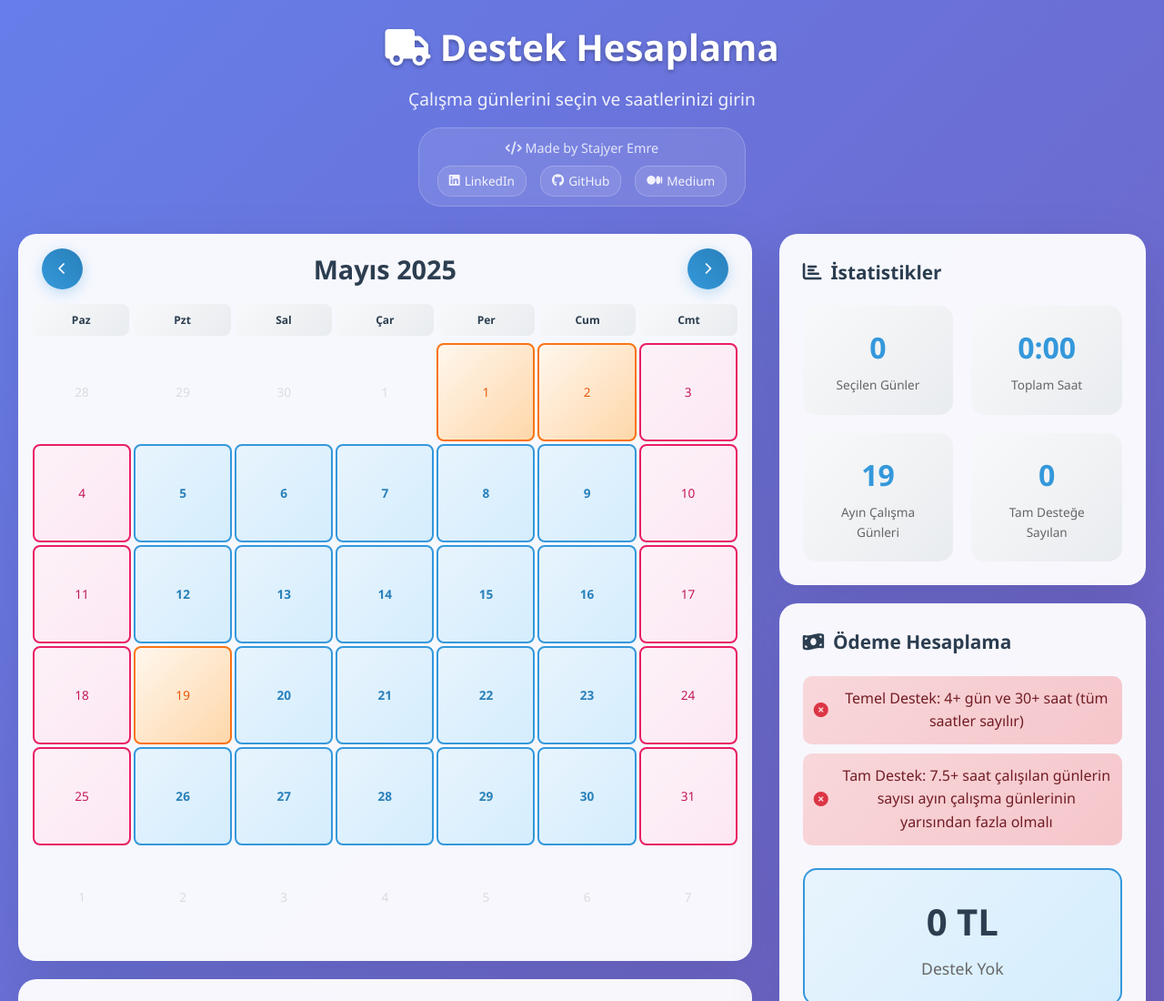
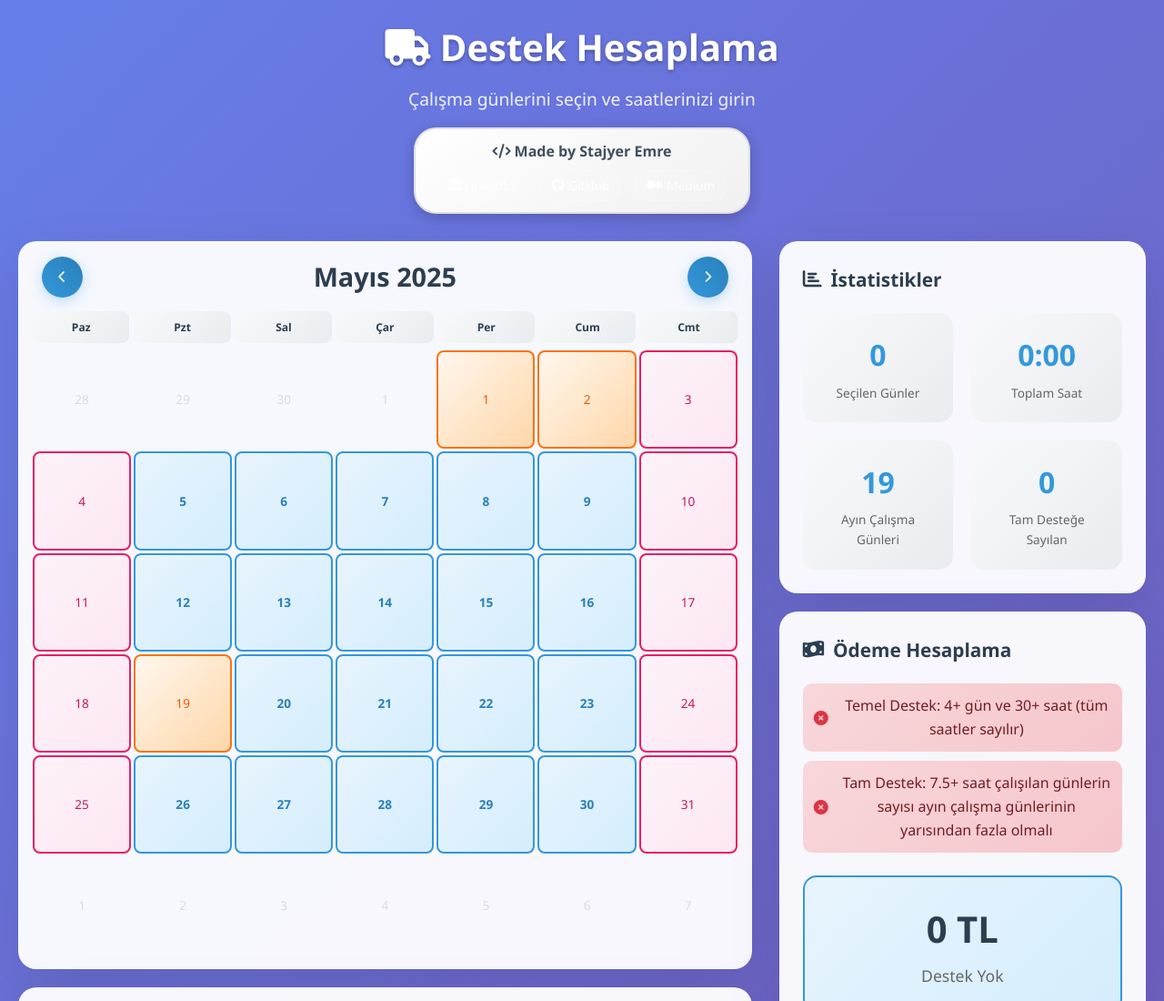
Before and after one commit to EmreYesilkaya/UDH, a plain HTML site: page index.html in a window 1280 px wide. Shown: the top 1100 px of the page at 91% size. Drawn offline with nearby package versions, Linux system fonts and the light colour scheme.

Commit message:
Make developer credit more visible with solid background and darker text

```diff
--- a/styles.css
+++ b/styles.css
@@ -42,19 +42,20 @@ body {
 
 .developer-credit {
     margin-top: 15px;
-    padding: 10px 20px;
-    background: rgba(255, 255, 255, 0.1);
+    padding: 12px 24px;
+    background: linear-gradient(145deg, #ffffff, #f0f0f0);
+    color: #333;
     border-radius: 25px;
     display: inline-block;
-    backdrop-filter: blur(10px);
-    border: 1px solid rgba(255, 255, 255, 0.2);
+    box-shadow: 0 4px 15px rgba(0, 0, 0, 0.2);
+    border: 2px solid #e0e0e0;
 }
 
 .developer-credit p {
-    font-size: 0.9rem;
+    font-size: 1rem;
     margin: 0;
-    opacity: 0.8;
-    font-weight: 500;
+    font-weight: 600;
+    color: #2c3e50;
 }
 
 .social-links {
```
